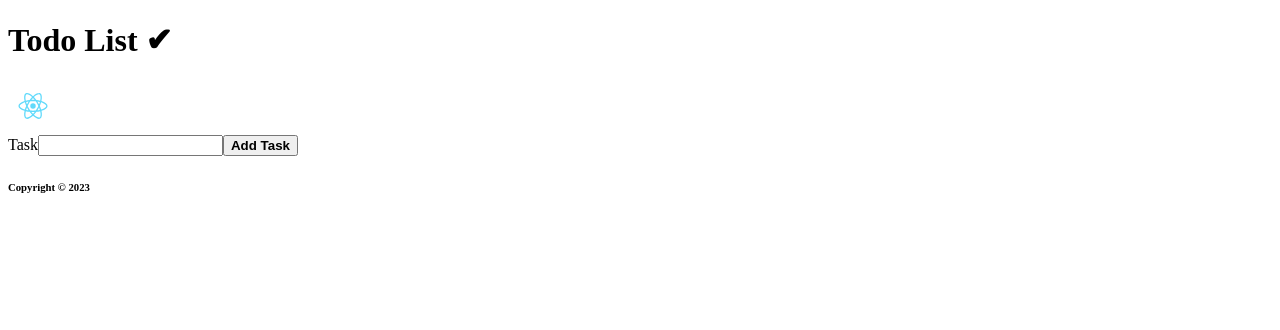
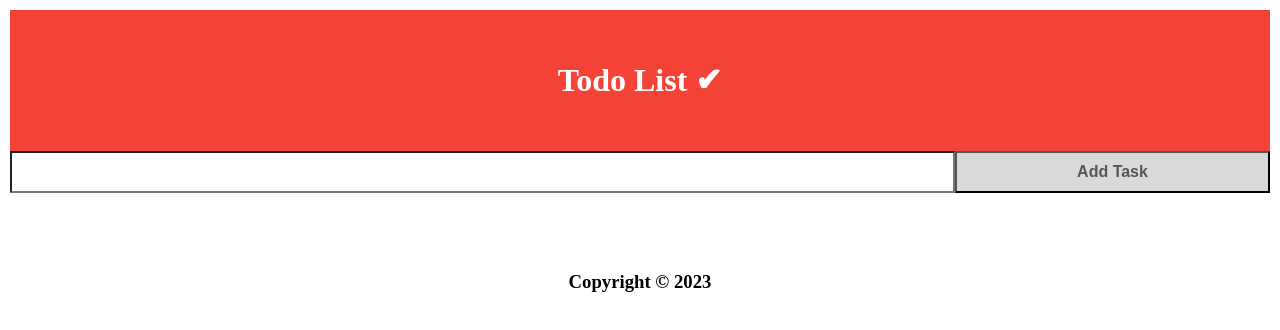
Before and after one commit to ansharah-gs/todo-list-app, a React (Create React App) app: page / in a window 1280 px wide. Shown: the top 330 px of the page. Built offline with nearby package versions, Linux system fonts and the light colour scheme.

Commit message:
sent the tasks array as props onto the child components
sent the tasks array as props onto the child components

```diff
--- a/src/App.css
+++ b/src/App.css
@@ -1,4 +1,81 @@
-.App {
+body {
+  margin: 10px;
+  min-width: 250px;
+}
+.footer {
+  clear: both;
+  text-align: center;
+}
+/* Include the padding and border in an element's total width and height */
+* {
+  box-sizing: border-box;
+}
+
+.todolist {
+  margin: 20px;
+  padding: 20px;
+}
+/* Remove margins and padding from the list */
+ul {
+  text-align: center;
+  margin: 0;
+  padding: 10px;
+}
+ul li {
+  font-size: larger;
+  list-style: none;
+  margin-block: 10px 20px;
+  writing-mode: horizontal-tb;
+  display: list-item;
+}
+
+/* Style the header */
+.top-header {
+  background-color: #f44336;
+  padding: 30px 40px;
+  color: white;
+  text-align: center;
+}
+
+/* Clear floats after the top-header */
+/* .top-header:after {
+  content: "";
+  display: table;
+  clear: both;
+} */
+
+/* Style the input */
+input {
+  margin: 0;
+  border: 1 px solid black;
+  border-radius: 0;
+  width: 75%;
+  padding: 10px;
+  float: left;
+  font-size: 16px;
+}
+
+/* Style the "Add" button */
+.addBtn {
+  padding: 10px;
+  width: 25%;
+  background: #d9d9d9;
+  color: #555;
+  float: left;
+  text-align: center;
+  font-size: 16px;
+  cursor: pointer;
+  transition: 0.3s;
+  border-radius: 0;
+}
+
+.addBtn:hover {
+  background-color: #bbb;
+}
+input[type="checkbox"] {
+}
+
+/* .App {
   text-align: center;
 }
 .App-logo {
@@ -34,4 +111,4 @@
   to {
     transform: rotate(360deg);
   }
-}
+} */
--- a/src/App.js
+++ b/src/App.js
@@ -1,34 +1,16 @@
 import React, { useState } from "react";
 import Header from "./components/Header";
-import TodoList from "./components/TodoList";
+import TodoCategory from "./components/TodoCategory";
 import Footer from "./components/Footer";
-import Todoform from "./components/Todoform.js";
-import logo from "./logo.svg";
+import "./App.css";
 
 export default function App() {
-  const [tasks, setTasks] = useState([]);
-
-  // take the task thats added, AND ADD IT TO THE ARRAY OF TASKS
-  const onTaskAddedCallback = (task) => {
-    setTasks([...tasks, task]);
-  };
-  // debugger;
-  //outside of function so it renders and than displays the tasks array
-  // console.log(" task:",tasks);
-  //destructure the props; extra is just anything other than children, children is whats inside header tag
   return (
     <>
       <Header className="top-header">
         <h1>Todo List ✔</h1>
-        <img src={logo} alt="logo" width={50} height={50} />
       </Header>
-      <Todoform onTaskAdded={onTaskAddedCallback} />
-      <TodoList>
-        {tasks.map((task, index) => (
-          // key is unique identifier for each task in the array
-          <li key={index}>{task}</li>
-        ))}
-      </TodoList>
+      <TodoCategory />
       <Footer />
     </>
   );
--- a/src/components/Footer.js
+++ b/src/components/Footer.js
@@ -2,8 +2,8 @@ import React from "react";
 
 function Footer() {
   return (
-    <div>
-      <h6>Copyright © 2023</h6>
+    <div className="footer">
+      <h3>Copyright © 2023</h3>
     </div>
   );
 }
--- a/src/components/Header.js
+++ b/src/components/Header.js
@@ -7,7 +7,7 @@ export default function Header(props) {
   return (
     // <header className={className}>
     //    { children }  </header>
-    <header {...extra}>{children}</header>
+    <div {...extra}>{children}</div>
   );
 }
 // }
--- /dev/null
+++ b/src/components/TodoCategory.js
@@ -0,0 +1,27 @@
+import React, { useState } from "react";
+import Todoform from "./Todoform";
+
+import TodoList from "./TodoList";
+
+const TodoCategory = (props) => {
+  const [tasks, setTasks] = useState([]);
+  //  take the task thats added, AND ADD IT TO THE ARRAY OF TASKS(sending it to the children)
+  const onTaskAddedCallback = (task) => {
+    setTasks([...tasks, task]);
+    // update tasks array from user input to tasks array and re-renders
+  };
+
+  // debugger;
+  //outside of function so it renders and than displays the tasks array
+  // console.log(" task:",tasks);
+  //destructure the props; extra is just anything other than children, children is whats inside header tag
+  return (
+    <>
+      <Todoform onTaskAdded={onTaskAddedCallback} />
+      {/* // has input ; send tasks to todolist */}
+      <TodoList tasksArray={tasks} />
+      {/* // has output */}
+    </>
+  );
+};
+export default TodoCategory;
--- a/src/components/TodoList.js
+++ b/src/components/TodoList.js
@@ -1,10 +1,20 @@
 import React from "react";
 
-const TodoList = ({ children }) => {
+const TodoList = ({ tasksArray }) => {
+  console.log(tasksArray);
+  //debugger;
   return (
-    <>
-      <ul>{children}</ul>
-    </>
+    <div className="todolist">
+      <ul>
+        {tasksArray.map((task, index) => (
+          // key is unique identifier for each task in the array
+          <>
+            <input type="checkbox" />
+            <li key={index}>{task}</li>
+          </>
+        ))}
+      </ul>
+    </div>
   );
 };
 export default TodoList;
--- a/src/components/Todoform.js
+++ b/src/components/Todoform.js
@@ -1,22 +1,59 @@
 import React from "react";
+//functions to get props
+// on task added State lifting; sending data from child to parent,
+const Todoform = ({ onTaskAdded }) => {
+  //setting up errors array to be used to display errors in the form
+  const [errors, setErrors] = React.useState([]);
+  //on submit function
 
-const Todoform = ({ onTaskAdded }) => {
   const onSubmit = (event) => {
     event.preventDefault(); //prevents page from refreshing
-    console.log(event.target.task.value);
+    //console.log(event.target.task.value);
     //create a new task and add it to the list of task
-    onTaskAdded(event.target.task.value);
-    debugger;
+    const value = event.target.task.value;
+
+    const newErrors = [];
+    //testing logiv
+    if (value === "") {
+      //==== means value isn't  empty and type should be same
+      newErrors.push("Please enter a task");
+    } else if (value.trim() === "") {
+      // trim remove white space from the string
+      newErrors.push("task can't be spaces");
+    }
+
+    setErrors(newErrors);
+    //if the errors array is empty, then add the value(tasks) to the errors array
+    if (newErrors.length == 0) {
+      onTaskAdded(value);
+    }
+
+    // debugger;
+  };
+  const ulStyles = {
+    color: "red",
+  };
+  const hasErrors = errors.length > 0 ? true : false;
+
+  const errorELements = errors.map((error, index) => {
+    return <li key={index}>{error}</li>;
+  });
+
+  const onTaskChanged = (event) => {
+    // debugger;
+    const value = event.target.value;
+    setErrors([]);
+    // onTaskAdded(value);
   };
   return (
     <>
       <form onSubmit={onSubmit}>
-        <label htmlFor="task">Task</label>
-        <input type="text" name="task" />
+        <input type="text" name="task" onChange={onTaskChanged} />
         {/* always use button tag for buttons */}
-        <button type="submit">
+        <button type="submit" className="addBtn" disabled={hasErrors}>
           <strong>Add Task</strong>
         </button>
+        <ul style={{ ulStyles }}>{errorELements}</ul>
       </form>
     </>
   );
```
